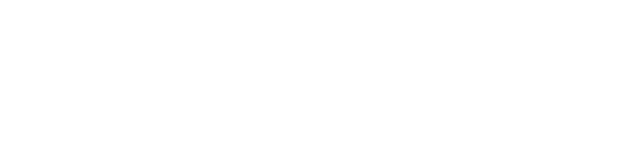
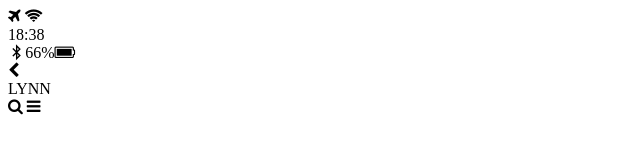
Before and after one commit to tudal2/line-clone, a plain HTML site: page chat.html in a window 1280 px wide. Shown: the whole page, without its empty margins (0-640 px from the left). Drawn offline with Linux system fonts and the light colour scheme.

Commit message:
상단헤더

```diff
--- a/chat.html
+++ b/chat.html
@@ -0,0 +1,48 @@
+<!DOCTYPE html>
+<html lang="en">
+<head>
+    <meta charset="UTF-8">
+    <meta name="viewport" content="width=device-width, initial-scale=1.0">
+    <meta http-equiv="X-UA-Compatible" content="ie=edge">
+    <link rel="stylesheet" href="https://cdnjs.cloudflare.com/ajax/libs/font-awesome/4.7.0/css/font-awesome.css">
+    <title>Chat</title>
+</head>
+<body>
+    <head>
+        <!-- 헤더상단 -->
+        <div class="header__top">
+            <div class="header__column">
+                <!-- plane icon-->
+                <i class="fa fa-plane" aria-hidden="true"></i>
+                <!-- wifi icon -->
+                <i class="fa fa-wifi"></i>
+            </div>
+            <div class="header__column">
+                <span class="header__time">18:38</span>
+            </div>
+            <div class="header__column">
+                <!-- moon icon -->
+                <i class="fa fa-moon"></i>
+                <!-- bule icon-->
+                <i class="fa fa-bluetooth-b"></i>
+                <span class="header__battery">66%<i class="fa fa-battery-full"></i></span>
+            </div>
+        </div>
+        <!-- 헤더하단 -->
+        <div class="header__bottom">
+            <div class="header__colum">
+                <i class="fa fa-chevron-left"></i>
+            </div>
+            <div class="header__colum">
+                <span class="header__text">LYNN</span>
+            </div>
+            <div class="header__colum">
+                <i class="fa fa-search"></i>
+                <i class="fa fa-bars"></i>
+            </div>
+        </div>
+    </head>
+
+</body>
+</html>
+<!-- 어떤 인라인 HTML 요소에 지정된 아이콘 클래스의 이름을 추가 <i>또는 <span></span> -->
```
Also changed, not shown: chats.html (+46 -0 lines), find.html (+46 -0 lines), index.html (renamed from imdex.html, +15 -5 lines), more.html (+47 -0 lines), profile.html (+46 -0 lines), images/01friends.PNG (added), images/02chats.PNG (added), images/03find.PNG (added), images/04more.PNG (added), images/05chat.PNG (added), images/06profile.PNG (added).
